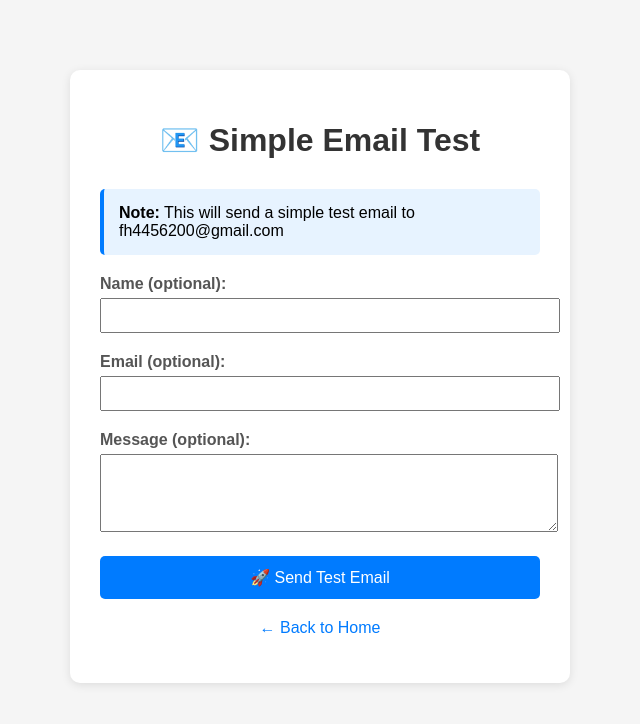
After one commit to FarhanHussain7/DjangoLearning, a Django app: page /email-test/ in a window 1280 px wide. The commit adds this page. Shown: the top 724 px of the page, without its empty margins (320-960 px from the left). Run offline with Django 5.2, Linux system fonts and the light colour scheme.

Commit message:
Email setting

```diff
--- a/LearningDjango/O1_views.py
+++ b/LearningDjango/O1_views.py
@@ -1,6 +1,7 @@
 from django.http import HttpResponse, HttpResponseRedirect
 from .forms import usersForm
 from service.models import Service, Contact, News
+from .utils import send_contact_email
 
 # Display a simple welcome message for the About Us page
 def aboutUs(request):
@@ -534,3 +535,81 @@ def Email(request):
         return HttpResponse("Email sent successfully!")
     except Exception as e:
         return HttpResponse(f"Error sending email: {str(e)}")
+
+
+def EmailTemplate(request):
+    """
+    This function demonstrates sending an email using a Django template for the email body.
+    It renders an HTML template and sends it as the email content.
+
+    Parameters:
+    request (HttpRequest): The current HTTP request.
+
+    Returns:
+    HttpResponse: A response indicating whether the email was sent successfully or if there was an error.
+    """
+    from django.core.mail import EmailMessage, send_mail, EmailMultiAlternatives
+    from django.template.loader import render_to_string
+    from django.conf import settings
+
+    subject = "Test Email with Template from Django"
+    from_email = settings.EMAIL_HOST_USER
+    recipient_list = ['fh4456200@gmail.com']
+    # Render the email body using a template
+    email_body = render_to_string('email_template.html', {'username': 'John Doe'})
+    email = EmailMessage(subject, email_body, from_email, recipient_list)
+    email.content_subtype = "html"  # Set content type to HTML
+    try:
+        email.send()
+        return HttpResponse("Email with template sent successfully!")
+    except Exception as e:
+        return HttpResponse(f"Error sending email: {str(e)}")
+
+# Send email using contact form data
+def send_email(request):
+    """
+    This function sends an email using contact form data.
+
+    Parameters:
+    request (HttpRequest): The current HTTP request.
+
+    Returns:
+    HttpResponse: Redirect to home page after sending email.
+    """
+    from django.shortcuts import redirect
+    from LearningDjango.utils import send_contact_email
+
+    if request.method == 'POST':
+        try:
+            # Use the simple utility function
+            send_contact_email(request)
+
+            # Return HTML with JavaScript popup alert
+            return HttpResponse("""
+                <script>
+                    alert('Email sent successfully! 📧');
+                    window.location.href = '/';
+                </script>
+            """)
+        except Exception as e:
+            return HttpResponse(f"""
+                <script>
+                    alert('Error sending email: {str(e)}');
+                    window.location.href = '/';
+                </script>
+            """)
+
+    return redirect('/')
+
+# Simple email test form
+def simple_email_test(request):
+    """
+    This function renders a simple email test form.
+
+    Parameters:
+    request (HttpRequest): The current HTTP request.
+
+    Returns:
+    HttpResponse: The rendered email test form.
+    """
+    return render(request, 'simple_email_test.html')
--- a/LearningDjango/settings.py
+++ b/LearningDjango/settings.py
@@ -137,5 +137,7 @@ EMAIL_BACKEND = 'django.core.mail.backends.smtp.EmailBackend'
 EMAIL_HOST = 'smtp.gmail.com'
 EMAIL_PORT = 587
 EMAIL_USE_TLS = True
+EMAIL_USE_SSL = False
 EMAIL_HOST_USER = 'farhanhussain81303@gmail.com'
-EMAIL_HOST_PASSWORD = 'Farhan123'
+EMAIL_HOST_PASSWORD = 'vkzn cuhg wpvw sqvv'  # App password for Gmail
+DEFAULT_FROM_EMAIL = 'farhanhussain81303@gmail.com'
--- a/LearningDjango/urls.py
+++ b/LearningDjango/urls.py
@@ -46,7 +46,8 @@ urlpatterns = [
     path('validation/', O1_views.FormValidation, name="validation"),
     path('service-pages/', O1_views.ServicePages, name="service_pages"),
     path('filters/', O1_views.FilterExample, name="filters"),
-    path('news/<slug:slug>/', O1_views.NewsList, name="news_list"),
+    path('send-email/', O1_views.send_email, name="send_email"),
+    path('email-test/', O1_views.simple_email_test, name="email_test"),
 ]
 
 if settings.DEBUG:
--- a/templates/O1_index.html
+++ b/templates/O1_index.html
@@ -200,6 +200,7 @@ marquee a:hover::after {
                 <a href="/fullweb/" class="nav-link">10. ⚙️ Web site</a>
                 <a href="/calculator/" class="nav-link">11. 🧮 Calculator</a>
                 <a href="/filters/" class="nav-link">12. 🔍 Template Filters</a>
+                <a href="{% url 'send_email' %}" class="nav-link">13. 📧 Send Email</a>
             </div>
         </div>
 
--- /dev/null
+++ b/templates/simple_email_test.html
@@ -0,0 +1,91 @@
+<!DOCTYPE html>
+<html lang="en">
+<head>
+    <meta charset="UTF-8">
+    <meta name="viewport" content="width=device-width, initial-scale=1.0">
+    <title>Simple Email Test</title>
+    <style>
+        body {
+            font-family: Arial, sans-serif;
+            max-width: 500px;
+            margin: 50px auto;
+            padding: 20px;
+            background-color: #f5f5f5;
+        }
+        .container {
+            background: white;
+            padding: 30px;
+            border-radius: 10px;
+            box-shadow: 0 2px 10px rgba(0,0,0,0.1);
+        }
+        h1 {
+            color: #333;
+            text-align: center;
+            margin-bottom: 30px;
+        }
+        .form-group {
+            margin-bottom: 20px;
+        }
+        label {
+            display: block;
+            margin-bottom: 5px;
+            font-weight: bold;
+            color: #555;
+        }
+        input[type="submit"] {
+            background-color: #007bff;
+            color: white;
+            padding: 12px 30px;
+            border: none;
+            border-radius: 5px;
+            cursor: pointer;
+            font-size: 16px;
+            width: 100%;
+        }
+        input[type="submit"]:hover {
+            background-color: #0056b3;
+        }
+        .note {
+            background-color: #e7f3ff;
+            padding: 15px;
+            border-radius: 5px;
+            margin-bottom: 20px;
+            border-left: 4px solid #007bff;
+        }
+    </style>
+</head>
+<body>
+    <div class="container">
+        <h1>📧 Simple Email Test</h1>
+
+        <div class="note">
+            <strong>Note:</strong> This will send a simple test email to fh4456200@gmail.com
+        </div>
+
+        <form method="POST" action="/send-email/">
+            {% csrf_token %}
+
+            <div class="form-group">
+                <label for="name">Name (optional):</label>
+                <input type="text" id="name" name="name" style="width: 100%; padding: 8px;">
+            </div>
+
+            <div class="form-group">
+                <label for="email">Email (optional):</label>
+                <input type="email" id="email" name="email" style="width: 100%; padding: 8px;">
+            </div>
+
+            <div class="form-group">
+                <label for="message">Message (optional):</label>
+                <textarea id="message" name="message" rows="4" style="width: 100%; padding: 8px;"></textarea>
+            </div>
+
+            <input type="submit" value="🚀 Send Test Email">
+        </form>
+
+        <p style="text-align: center; margin-top: 20px;">
+            <a href="/" style="color: #007bff; text-decoration: none;">← Back to Home</a>
+        </p>
+    </div>
+</body>
+</html>
```
Also changed, not shown: LearningDjango/utils.py (added, +28 -0 lines), test_email.py (added, +45 -0 lines).
